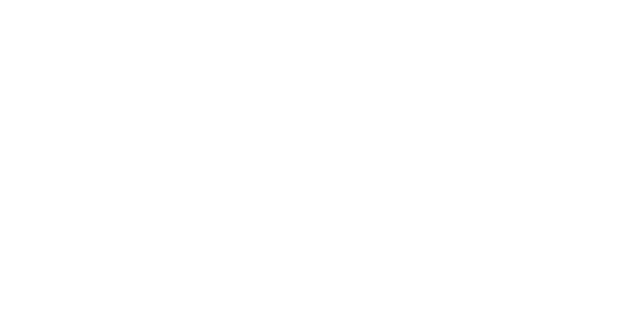
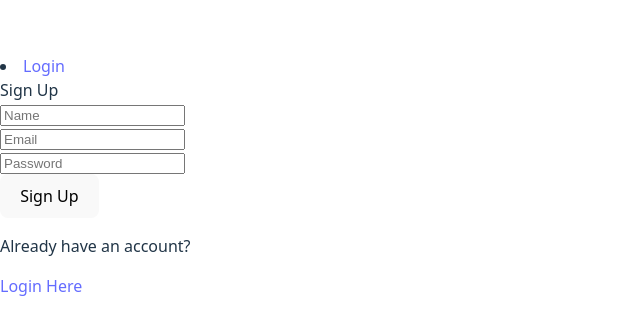
Before and after one commit to kobetyleryoung/COSC-4353, a React (Vite) app: page /signup in a window 1280 px wide. Before the commit this address had no page. Shown: the part 224-558 px from the top of the page, without its empty margins (0-640 px from the left). Built offline with nearby package versions, Linux system fonts and the light colour scheme.

Commit message:
add protected routes, navbar, and separated login and signup pages

```diff
--- a/src/App.tsx
+++ b/src/App.tsx
@@ -1,42 +1,79 @@
+import { BrowserRouter as Router, Routes, Route, Navigate } from "react-router-dom";
+import { useState } from "react";
+import Navbar from "./components/navbar";
+import Login from "./pages/Authentication/login";
+import Signup from "./pages/Authentication/signup";
+import User_Profile_Management from "./pages/Profile/User_Profile_Management";
+import Management from "./pages/Admins/Event_Management_Form";
+import Volunteer_Match_Form from "./pages/Admins/Volunteer_Match_Form";
+import VolunteerHistory from "./pages/Profile/volunteer_history";
+import ProtectedRoute from "./components/ProtectedRoutes";
 
-import { useState } from 'react'
-import { BrowserRouter as Router, Routes, Route, Navigate } from "react-router-dom";
-import './App.css'
-import Login from "./pages/Authentication/User_Authentication_page";
-import User_Profile_Management from "./pages/Profile/User_Profile_Management";
-import Management from './pages/Admins/Event_Management_Form';
-import Volunteer_Match_Form from './pages/Admins/Volunteer_Match_Form'
-import VolunteerHistory from './pages/Profile/volunteer_history';
 function App() {
-
   const [isLoggedIn, setIsLoggedIn] = useState(false);
 
-  const handleLogin = () => {
-    setIsLoggedIn(true);
-  }
+  const handleLogin = () => setIsLoggedIn(true);
+  const handleSignup = () => setIsLoggedIn(true);
+  const handleLogout = () => setIsLoggedIn(false);
+
   return (
     <Router>
-      <div>
+      <Navbar isLoggedIn={isLoggedIn} onLogout={handleLogout} />
       <Routes>
+        {/* Default route: redirect depending on login state */}
         <Route
           path="/"
           element={
-              isLoggedIn ? (
-                <Navigate to="/profile" />
-              ) : (
-                <Login onLogin={handleLogin} />
-              )
+            isLoggedIn ? <Navigate to="/profile" replace /> : <Navigate to="/login" replace />
           }
         />
-          <Route path="/profile" element={<User_Profile_Management/>} />
-          <Route path="/event management" element={<Management/>}/>
-          <Route path="volunteer matching" element={<Volunteer_Match_Form/>}/>
-          <Route path="volunteer history" element={<VolunteerHistory/>}/>
 
+        {/* Public routes */}
+        <Route
+          path="/login"
+          element={isLoggedIn ? <Navigate to="/profile" replace /> : <Login onLogin={handleLogin} />}
+        />
+        <Route
+          path="/signup"
+          element={isLoggedIn ? <Navigate to="/profile" replace /> : <Signup onSignup={handleSignup} />}
+        />
+
+        {/* Protected routes */}
+        <Route
+          path="/profile"
+          element={
+            <ProtectedRoute isLoggedIn={isLoggedIn}>
+              <User_Profile_Management />
+            </ProtectedRoute>
+          }
+        />
+        <Route
+          path="/event management"
+          element={
+            <ProtectedRoute isLoggedIn={isLoggedIn}>
+              <Management />
+            </ProtectedRoute>
+          }
+        />
+        <Route
+          path="/volunteer matching"
+          element={
+            <ProtectedRoute isLoggedIn={isLoggedIn}>
+              <Volunteer_Match_Form />
+            </ProtectedRoute>
+          }
+        />
+        <Route
+          path="/volunteer history"
+          element={
+            <ProtectedRoute isLoggedIn={isLoggedIn}>
+              <VolunteerHistory />
+            </ProtectedRoute>
+          }
+        />
       </Routes>
-      </div>
     </Router>
-  )
+  );
 }
 
-export default App
+export default App;
--- /dev/null
+++ b/src/components/ProtectedRoutes.tsx
@@ -0,0 +1,15 @@
+import { Navigate } from "react-router-dom";
+
+interface ProtectedRouteProps {
+  isLoggedIn: boolean;
+  children: React.ReactNode;
+}
+
+const ProtectedRoute: React.FC<ProtectedRouteProps> = ({ isLoggedIn, children }) => {
+  if (!isLoggedIn) {
+    return <Navigate to="/login" replace />;
+  }
+  return <>{children}</>;
+};
+
+export default ProtectedRoute;
--- /dev/null
+++ b/src/components/navbar.tsx
@@ -0,0 +1,29 @@
+import {Link} from 'react-router-dom'
+
+interface NavbarProps {
+    isLoggedIn: boolean;
+    onLogout: () => void;
+}
+
+const Navbar = ({isLoggedIn, onLogout}:NavbarProps) => {
+  return (
+    <div className='navbar-brand'>
+      <nav className="navbar">
+        {!isLoggedIn ?(
+            <li><Link to='/'>Login</Link></li>
+        ):(
+            <ul className='navbar-links'>
+            <li><Link to="/home">Home</Link></li>
+            <li><Link to="/profile">Profile</Link></li>
+            <li><Link to="/event management">Event Management</Link></li>
+            <li><Link to="/volunteer matching">Volunteer Matching</Link></li>
+            <li><Link to="/volunteer history">Volunteer History</Link></li>
+            <li><button onClick={onLogout}>Logout</button></li>
+        </ul>
+        )}
+      </nav>
+    </div>
+
+    )
+}
+export default Navbar
--- a/src/pages/Authentication/User_Authentication_page.tsx
+++ b/src/pages/Authentication/User_Authentication_page.tsx
@@ -20,7 +20,7 @@
       console.log("Signing up:", name, email, password);
     }
 
-    onLogin(); // Notify App that login was successful
+    onLogin();
   };
 
   return (
--- /dev/null
+++ b/src/pages/Authentication/login.tsx
@@ -0,0 +1,62 @@
+import { useState } from "react";
+import {Link} from 'react-router-dom'
+import "./Authentication_Page.css";
+
+interface LoginProps {
+  onLogin: () => void;
+}
+
+const Login: React.FC<LoginProps> = ({ onLogin }) => {
+  const [email, setEmail] = useState("");
+  const [password, setPassword] = useState("");
+
+  const handleSubmit = (e: React.FormEvent) => {
+    e.preventDefault();
+    console.log("Logging in:", email, password);
+    onLogin();
+  };
+
+  return (
+    <div className="container">
+      <div className="header">
+        <div className="text">Login</div>
+        <div className="underline"></div>
+      </div>
+
+      <form className="inputs" onSubmit={handleSubmit}>
+        <div className="input">
+          <input
+            type="email"
+            placeholder="Email"
+            value={email}
+            onChange={(e) => setEmail(e.target.value)}
+            required
+          />
+        </div>
+
+        <div className="input">
+          <input
+            type="password"
+            placeholder="Password"
+            value={password}
+            onChange={(e) => setPassword(e.target.value)}
+            required
+          />
+        </div>
+
+        <button type="submit" className="submit-btn">
+          Login
+        </button>
+
+      </form>
+
+      <p>Need to create an Account?
+      <Link to="/signup" className="link">
+        Sign up Here
+      </Link>
+      </p>
+    </div>
+  );
+};
+
+export default Login;
--- /dev/null
+++ b/src/pages/Authentication/signup.tsx
@@ -0,0 +1,71 @@
+import { useState } from "react";
+import "./Authentication_Page.css";
+import {Link} from 'react-router-dom'
+
+interface SignupProps {
+  onSignup: () => void;
+}
+
+const Signup: React.FC<SignupProps> = ({ onSignup }) => {
+  const [name, setName] = useState("");
+  const [email, setEmail] = useState("");
+  const [password, setPassword] = useState("");
+
+  const handleSubmit = (e: React.FormEvent) => {
+    e.preventDefault();
+    console.log("Signing up:", name, email, password);
+    onSignup();
+  };
+
+  return (
+    <div className="container">
+      <div className="header">
+        <div className="text">Sign Up</div>
+        <div className="underline"></div>
+      </div>
+
+      <form className="inputs" onSubmit={handleSubmit}>
+        <div className="input">
+          <input
+            type="text"
+            placeholder="Name"
+            value={name}
+            onChange={(e) => setName(e.target.value)}
+            required
+          />
+        </div>
+
+        <div className="input">
+          <input
+            type="email"
+            placeholder="Email"
+            value={email}
+            onChange={(e) => setEmail(e.target.value)}
+            required
+          />
+        </div>
+
+        <div className="input">
+          <input
+            type="password"
+            placeholder="Password"
+            value={password}
+            onChange={(e) => setPassword(e.target.value)}
+            required
+          />
+        </div>
+
+        <button type="submit" className="submit-btn">
+          Sign Up
+        </button>
+      </form>
+
+      <p>Already have an account?</p>
+      <Link to="/login" className="link">
+        Login Here
+      </Link>
+    </div>
+  );
+};
+
+export default Signup;
```
Lines whose indentation alone changed are shown as unchanged.
